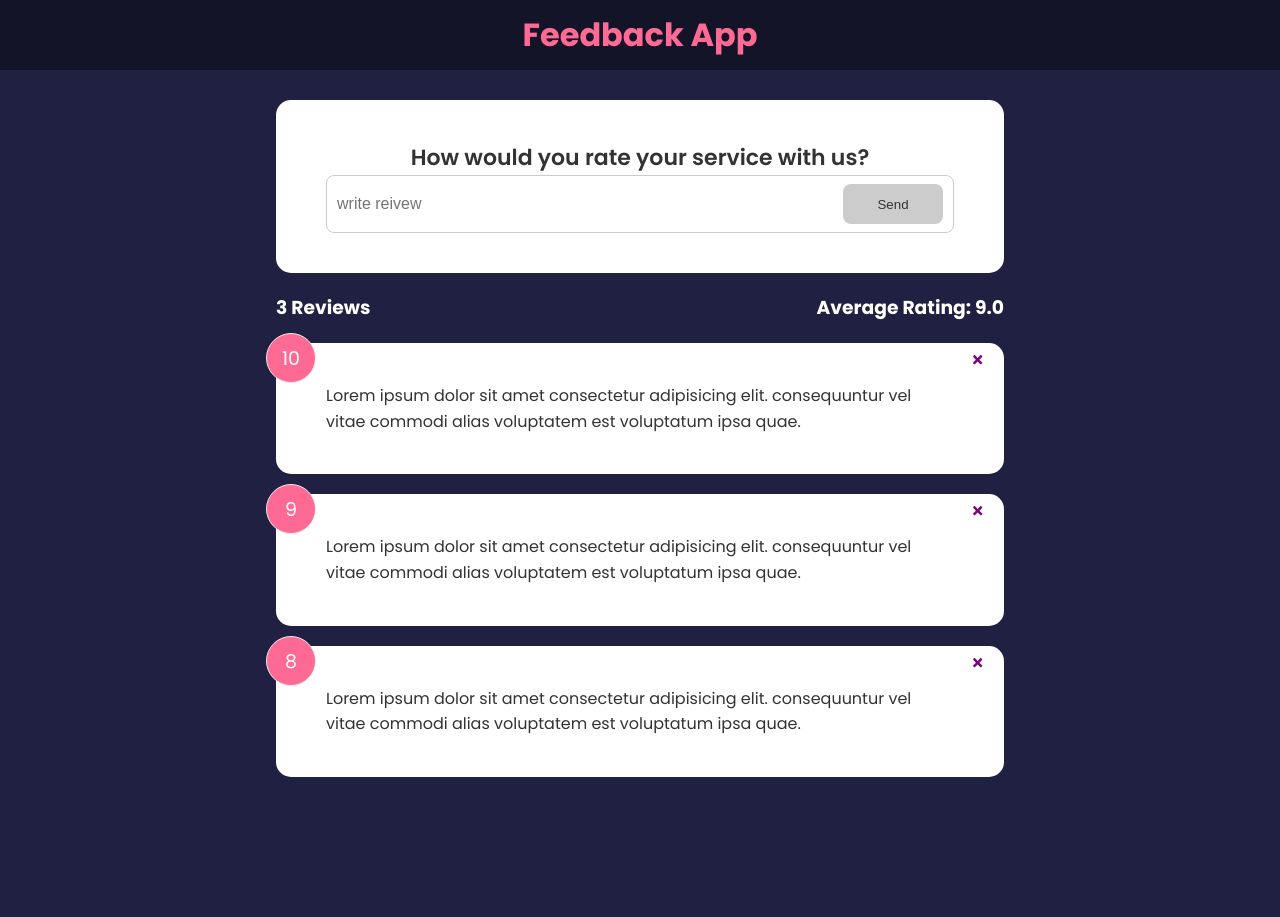
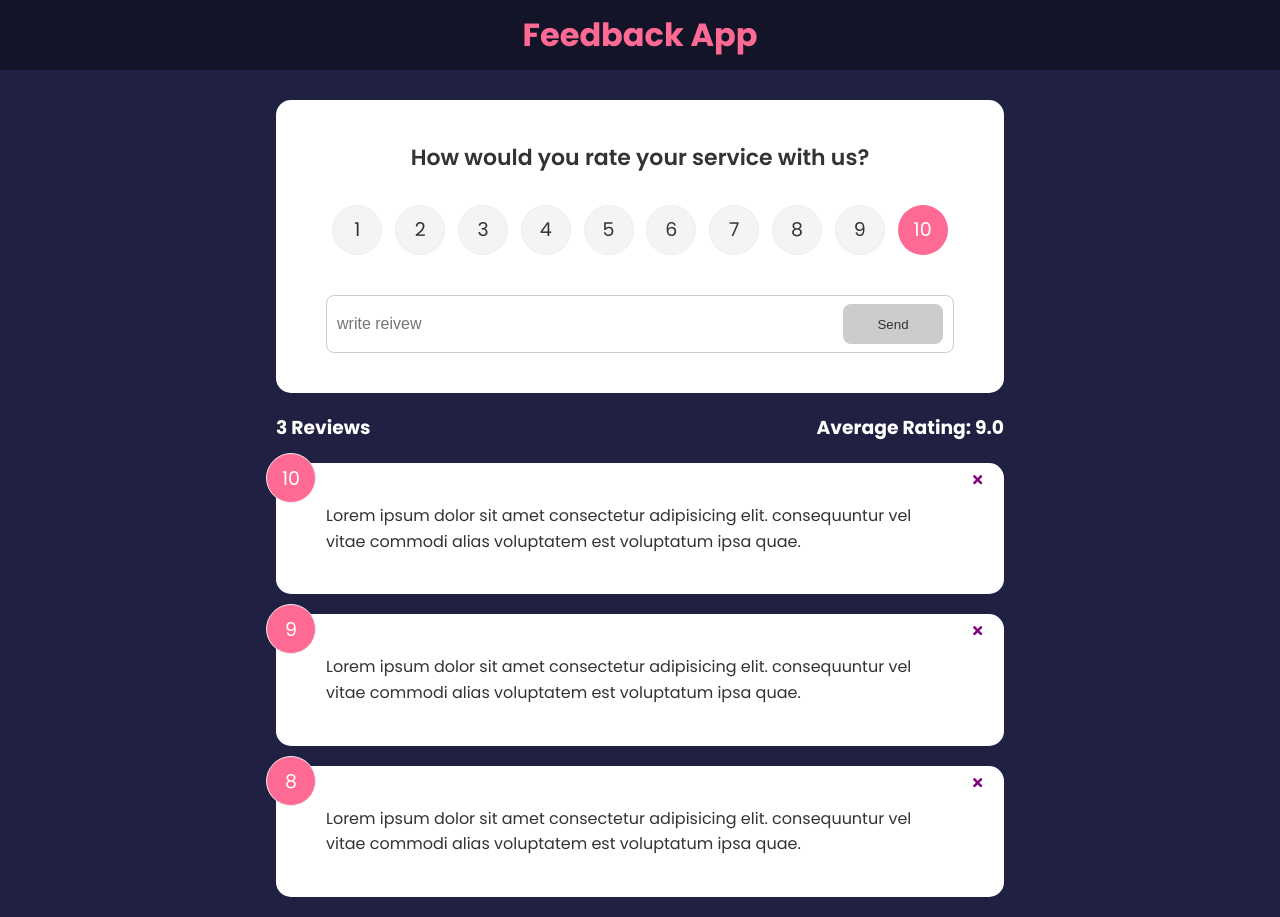
Before and after one commit to praveenss2806/feedback-app, a React (Create React App) app: page / in a window 1280 px wide. Before the commit the page ends 800 px from the top, so only its background shows below. Built offline with nearby package versions, Linux system fonts and the light colour scheme.

Commit message:
finished feedback app

```diff
--- a/package.json
+++ b/package.json
@@ -10,6 +10,7 @@
     "react-dom": "^18.2.0",
     "react-icons": "^4.12.0",
     "react-scripts": "^5.0.1",
+    "uuid": "^9.0.1",
     "web-vitals": "^2.1.4"
   },
   "scripts": {
--- a/src/App.jsx
+++ b/src/App.jsx
@@ -1,3 +1,4 @@
+import {v4 as uuidv4} from 'uuid'
 import Header from './components/Header';
 import feedbackData from './data/FeedbackData';
 import FeedbackList from './components/FeedbackList';
@@ -17,11 +18,16 @@
         }
     }
 
+    const addFeedback = (newFeed) => {
+        newFeed.id = uuidv4()
+        setFeedback([newFeed, ...feedback])
+    }
+
     return (
         <>
             <Header />
             <div className="container">
-                <FeedbackForm />
+                <FeedbackForm addFeedback={addFeedback}/>
                 <FeedbackStats feedback={feedback} />
                 <FeedbackList feedback={feedback} delFeedback={delFeedback} />
             </div>
--- a/src/components/FeedbackForm.jsx
+++ b/src/components/FeedbackForm.jsx
@@ -1,9 +1,11 @@
 import { useState } from 'react';
 import Button from './shared/Button'
 import Card from './shared/Card';
+import RatingSelect from './RatingSelect';
 
-const FeedbackForm = () => {
+const FeedbackForm = ({addFeedback}) => {
     const [text, setText] = useState('')
+    const [rating, setRating] = useState(10)
     const [btnDisabled, setBtnDisabled] = useState(true)
     const [message, setMessage] = useState('')
 
@@ -24,10 +26,22 @@
         setText(e.target.value)
     }
 
+    const handleSubmit = (e) => {
+        e.preventDefault()
+
+        if(text.trim().length >= 10) {
+            addFeedback({
+                text,
+                rating
+            })
+        }
+    }
+
     return (
         <Card>
-            <form>
+            <form onSubmit={handleSubmit}>
                 <h2>How would you rate your service with us?</h2>
+                <RatingSelect select={(rat) => setRating(rat)}/>
                 <div className='input-group'>
                     <input type="text" placeholder='write reivew' value={text} onChange={handleText} />
                     <Button type='submit' isDisabled={btnDisabled}>Send</Button>
--- /dev/null
+++ b/src/components/RatingSelect.jsx
@@ -0,0 +1,30 @@
+import { useState } from "react"
+
+const RatingSelect = ({select}) => {
+    const [selected, setSelected] = useState(10)
+
+    const handleChange = (e) => {
+        setSelected(+e.target.value)
+        select(+e.target.value)
+    }
+
+    return (
+        <ul className='rating'>
+            {Array.from({ length: 10 }, (_, i) => (
+                <li key={`rating-${i + 1}`}>
+                <input
+                    type='radio'
+                    id={`num${i + 1}`}
+                    name='rating'
+                    value={i + 1}
+                    onChange={handleChange}
+                    checked={selected === i + 1}
+                />
+                <label htmlFor={`num${i + 1}`}>{i + 1}</label>
+                </li>
+            ))}
+        </ul>
+    )
+}
+
+export default RatingSelect
```
Also changed, not shown: 1 other file (tests, documents, lock files or other folders).
